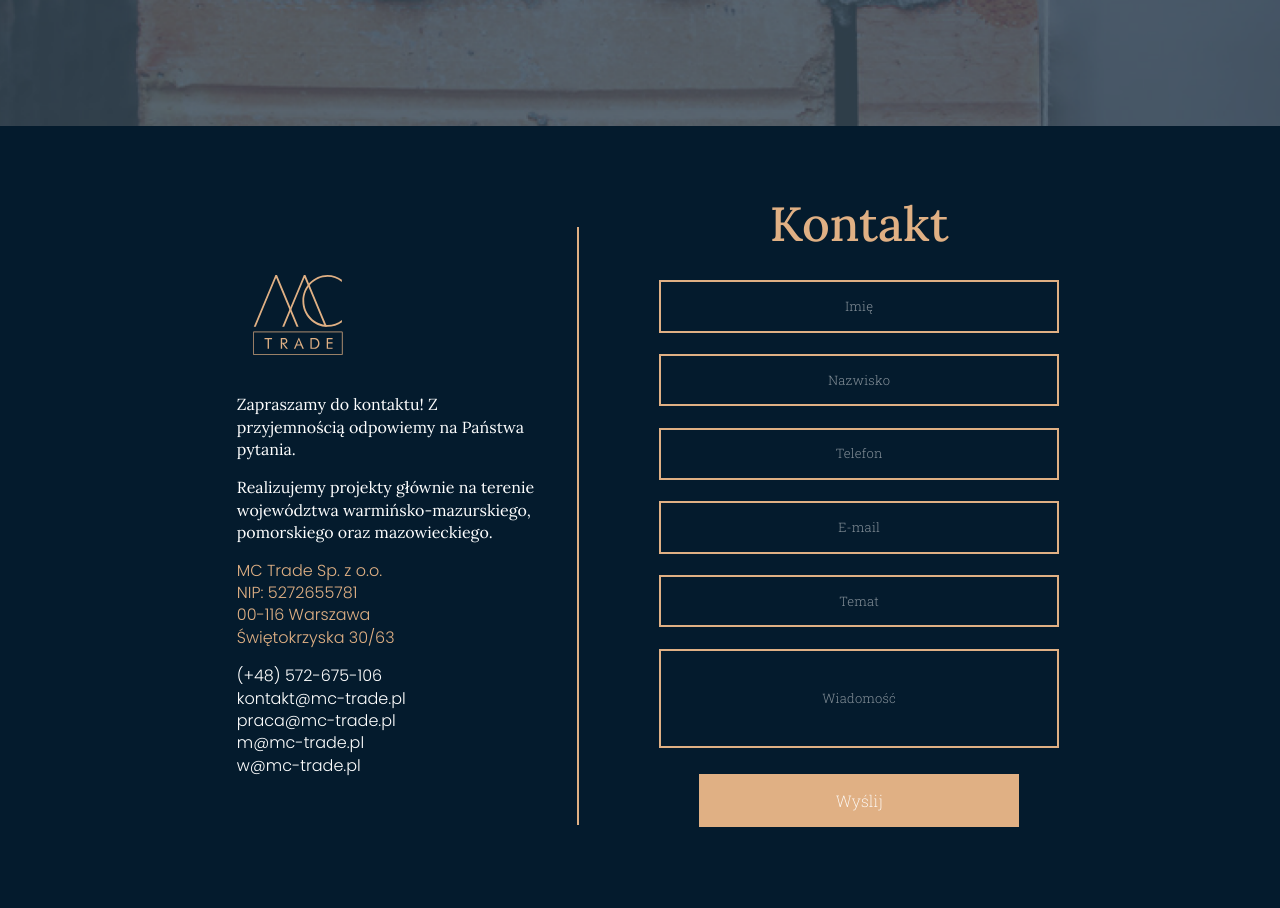
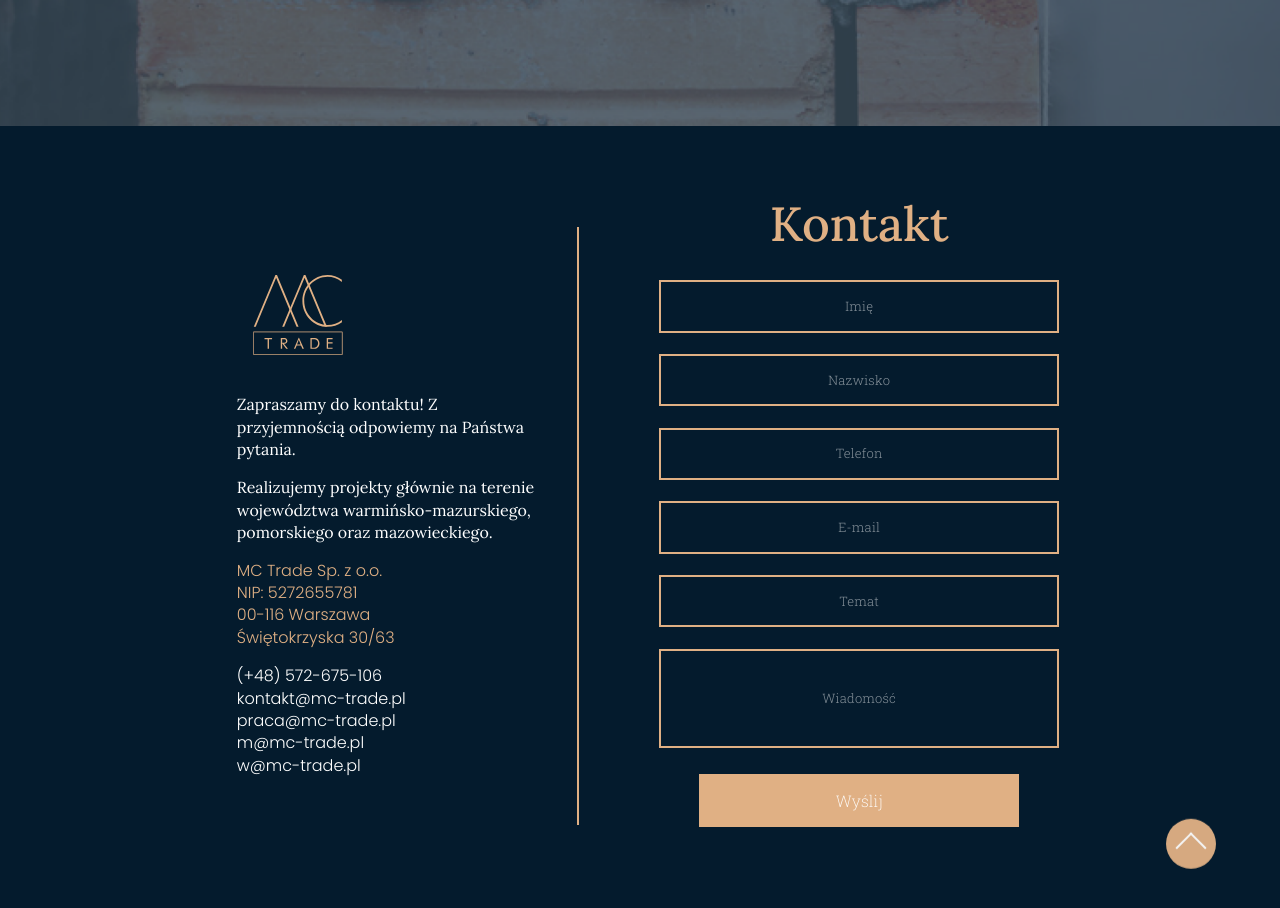
Before and after one commit to caren1/mctrade-react-v2, a React (Create React App) app: page / in a window 1280 px wide. Shown: the part 4840-5748 px from the top of the page. Built offline with nearby package versions, Linux system fonts and the light colour scheme.

Commit message:
backToTop functionality

```diff
--- a/src/components/FooterComponent/FooterComponent.elements.js
+++ b/src/components/FooterComponent/FooterComponent.elements.js
@@ -1,4 +1,5 @@
 import styled from 'styled-components'
+import { Link } from 'react-scroll'
 
 export const FooterContainer = styled.footer `
 min-height: 100vh;
@@ -9,10 +10,40 @@ background-color: #041B2D;
 display: flex;
 align-items: center;
 justify-content: center;
-
+position: relative;
 
 @media screen and (max-width: 1000px) {
     flex-direction: column-reverse;
     height: 100%;
 }
 `
+
+export const BackToTopContainer = styled.div`
+width: 50px;
+height: 50px;
+background-color: #E0B084;
+border-radius: 50px;
+cursor: pointer;
+position: absolute;
+bottom: 2%;
+right: 5%;
+animation: constantTop 5s infinite;
+
+@media screen and (max-width: 500px) {
+  bottom: 0;
+}
+`
+
+
+export const BackToTopLink = styled(Link)`
+ border: solid white;
+      border-width: 0 2px 2px 0;
+      display: inline-block;
+      padding: 10px;
+      cursor: pointer;
+      transform: rotate(-135deg);
+      top: 18px;
+      left: 14px;
+      position: relative;
+
+`
--- a/src/components/FooterComponent/FooterComponent.js
+++ b/src/components/FooterComponent/FooterComponent.js
@@ -1,5 +1,5 @@
 import React from 'react'
-import { FooterContainer } from './FooterComponent.elements'
+import { FooterContainer, BackToTopContainer, BackToTopLink } from './FooterComponent.elements'
 
 import FooterInfo from './FooterInfo/FooterInfo'
 import FooterContact from './FooterContact/FooterContact'
@@ -9,6 +9,9 @@ const Footer = () => {
         <FooterContainer title="contact" id="contact">
             <FooterInfo />
             <FooterContact />
+            <BackToTopContainer>
+                <BackToTopLink to="navbar" smooth={true} duration={500}> </BackToTopLink>
+            </BackToTopContainer>
         </FooterContainer>
     )
 }
--- a/src/components/Home/Home.css
+++ b/src/components/Home/Home.css
@@ -99,6 +99,22 @@
     }
 }
 
+@keyframes constantTop {
+    0% {
+        opacity: 0.2;
+        transform: translate(0, -35px);
+    }
+
+    50% {
+        opacity: 1;
+    }
+
+    100% {
+        opacity: 0;
+        transform: translate(0px, -45px);
+    }
+}
+
 @media screen and (max-width: 765px) {
     .intro-section {
         height: 100vh;
--- a/src/components/Navbar/Navbar.js
+++ b/src/components/Navbar/Navbar.js
@@ -15,12 +15,10 @@ import {
 } from './Navbar.elements.js'
 
 import mctlogo from '../../assets/icons/mct-logo.svg'
-console.log(mctlogo);
-console.log(typeof(mctlogo));
 
 const Navbar = () => {
     return (
-        <header>
+        <header id="navbar" title="navbar">
             <Nav>
                 <NavbarContainer>
                     <NavbarImageContainer>
```
